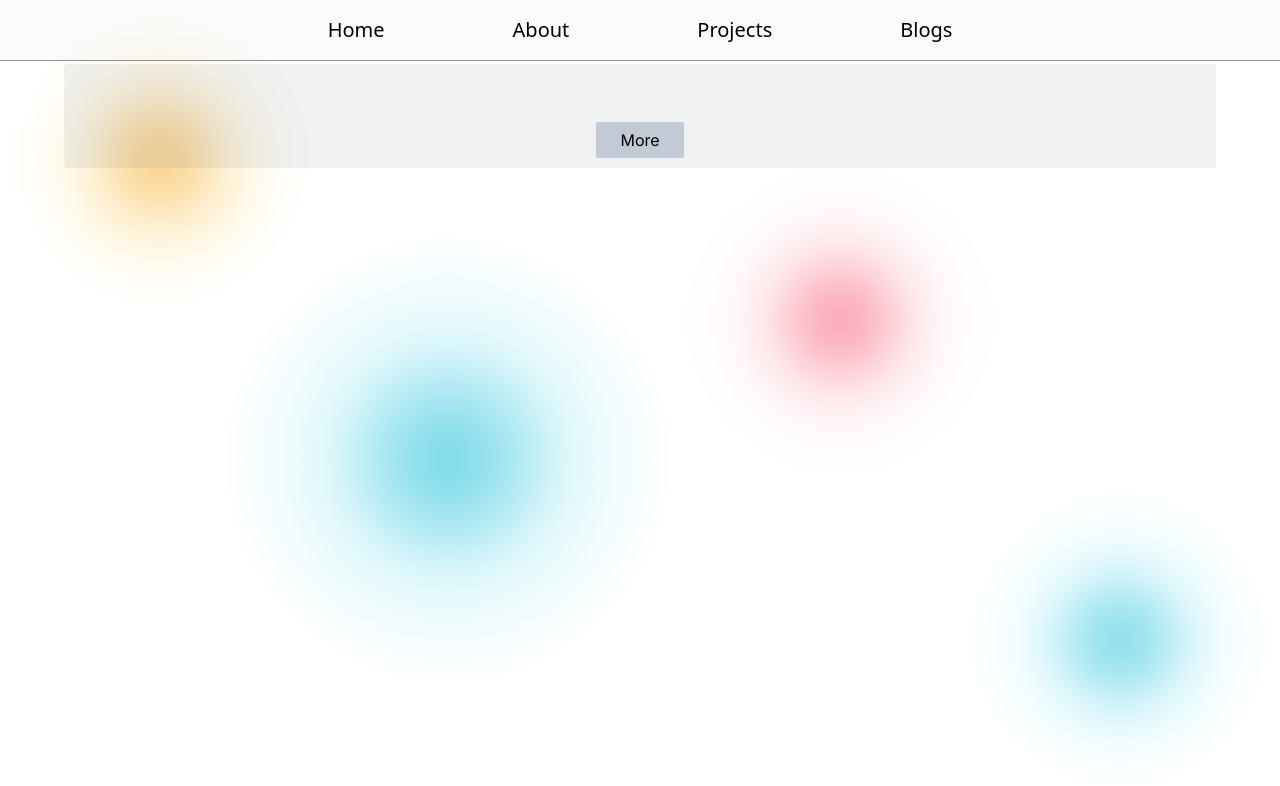
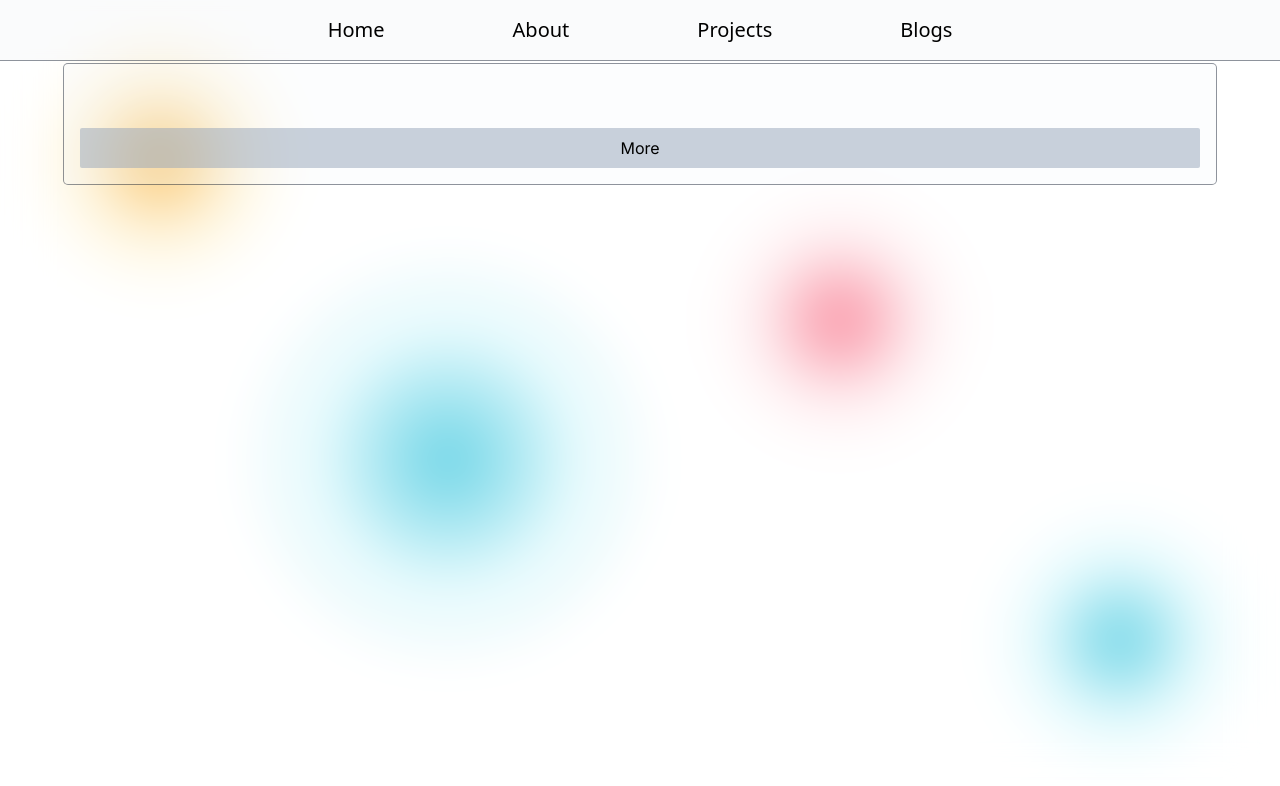
Before and after one commit to ecmCode/nextjs-portfolio, a Next.js app: page /components/BlogList/BlogPost/BlogPost in a window 1280 px wide. Shown: the top 786 px of the page. Built offline with nearby package versions, Linux system fonts and the light colour scheme.

Commit message:
home page blog section styling

```diff
--- a/src/pages/components/BlogList/BlogList.module.css
+++ b/src/pages/components/BlogList/BlogList.module.css
@@ -7,5 +7,5 @@
 }
 
 .link {
-  @apply bg-cyan-400/20 md:px-24 lg:px-12;
+  @apply bg-cyan-300/60 dark:bg-cyan-400/20 md:px-24 lg:px-12;
 }
--- a/src/pages/components/BlogList/BlogPost/BlogPost.module.css
+++ b/src/pages/components/BlogList/BlogPost/BlogPost.module.css
@@ -1,5 +1,5 @@
 .box {
-  @apply flex flex-col justify-between gap-6 p-4 bg-slate-500/10 backdrop-blur-sm rounded;
+  @apply flex flex-col justify-between gap-6 p-4 bg-slate-100/20 dark:bg-slate-500/10 ring-1 ring-slate-800/50 dark:ring-slate-200/50 backdrop-blur-sm rounded;
 }
 
 .title {
@@ -9,3 +9,7 @@
 .body {
   @apply line-clamp-4 break-words;
 }
+
+.btn{
+  @apply w-full md:block inline px-20
+}
--- a/src/pages/components/BlogList/BlogPost/BlogPost.tsx
+++ b/src/pages/components/BlogList/BlogPost/BlogPost.tsx
@@ -6,8 +6,8 @@ const BlogPost = ({ id, title, body }: BlogType) => {
     <div className={style.box}>
       <h3 className={style.title}>{title}</h3>
       <p className={style.body}>{body}</p>
-      <span className="text-right lg:text-center">
-        <Link href={`/blogs/${id}`}>More</Link>
+      <span className="text-right md:text-center">
+        <Link href={`/blogs/${id}`} className={style.btn}>More</Link>
       </span>
     </div>
   );
--- a/src/pages/globals.css
+++ b/src/pages/globals.css
@@ -50,6 +50,6 @@ h4 {
 }
 
 a {
-  @apply dark:hover:brightness-150 hover:brightness-75 px-6 py-2
+  @apply dark:hover:brightness-150 hover:brightness-110 px-6 py-2
   bg-slate-400/50 dark:bg-slate-500/20 rounded-sm;
 }
```
